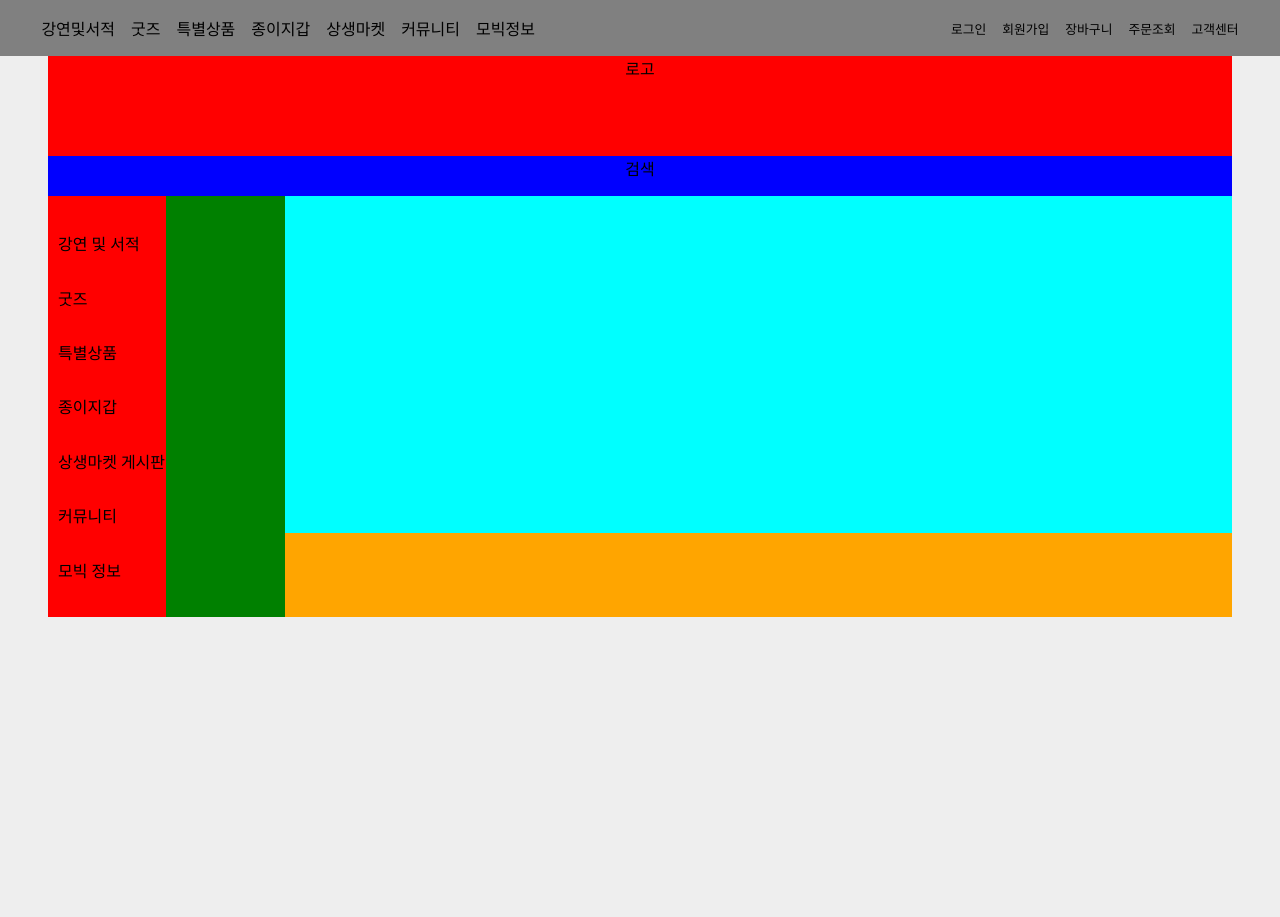
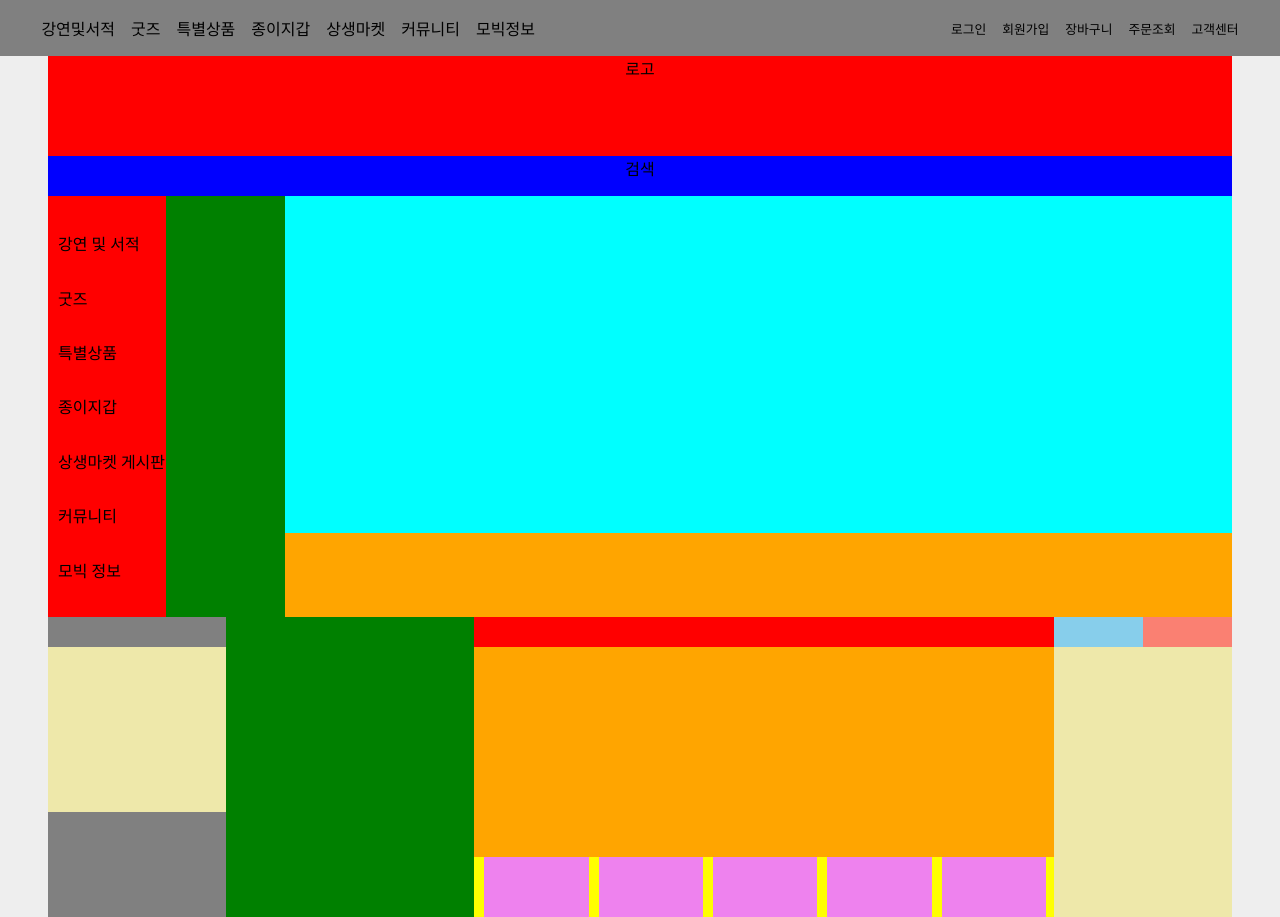
Before and after one commit to choonsimDev/MobickStation, a Next.js app: page / in a window 1280 px wide. Before the commit the page ends 800 px from the top, so only its background shows below. Built offline with nearby package versions, Linux system fonts and the light colour scheme; a web font is replaced by a local one.

Commit message:
Add TodayItem

```diff
--- /dev/null
+++ b/components/TodayItem.js
@@ -0,0 +1,150 @@
+import styled from "styled-components";
+
+
+
+const StyledRecommend = styled.header`
+    display: flex;
+    flex-direction: row;
+    justify-content: center;
+    align-items: center;
+    background-color: gray;
+    text-align: center;
+`;
+
+const Recommend1 = styled.div`
+    width: 15%;
+    height: 300px;
+    background-color: skyblue;
+    display: flex;
+    flex-direction: column;
+    `;
+const Recommend2 = styled.div`
+    width: 70%;
+    height: 300px;
+    background-color: pink;
+    display: flex;
+    flex-direction: row;
+
+    `;
+const Recommend3 = styled.div`
+    width: 15%;
+    height: 300px;
+    background-color: black;
+
+    `;
+
+const Recommend1_1 = styled.div`
+    width: 100%;
+    height: 10%;
+    background-color: gray;
+    `;
+const Recommend1_2 = styled.div`
+    width: 100%;
+    height: 55%;
+    background-color: palegoldenrod;
+`;
+const Recommend1_3 = styled.div`
+    width: 100%;
+    height: 35%;
+    background-color: gray;
+`;
+
+const Recommend2_1 = styled.div`
+    width: 30%;
+    height: 100%;
+    background-color: green;
+    `;
+const Recommend2_2 = styled.div`
+    width: 70%;
+    height: 100%;
+    background-color: saddlebrown;
+    display: flex;
+    flex-direction: column;
+`;
+
+const Recommend2_2_1 = styled.div`
+    width: 100%;
+    height: 10%;
+    background-color: red;
+`;
+const Recommend2_2_2 = styled.div`
+    width: 100%;
+    height: 70%;
+    background-color: orange;
+`;
+const Recommend2_2_3 = styled.div`
+    width: 100%;
+    height: 20%;
+    background-color: yellow;
+    display: flex;
+    flex-direction :row;
+`;
+
+const Recommend2_2_3_Pic = styled.div`
+    width: 18%;
+    height: 100%;
+    background-color: violet;
+    margin-left: 10px;
+`;
+
+const Recommend3_1 = styled.div`
+    width: 100%;
+    height: 10%;
+    background-color: gray;
+    display: flex;
+    flex: row;
+
+`;
+
+const Recommend3_1_1 = styled.div`
+    width: 50%;
+    height: 100%;
+    background-color: skyblue;
+`;
+
+const Recommend3_1_2 = styled.div`
+    width: 50%;
+    height: 100%;
+    background-color: salmon;
+`;
+
+const Recommend3_2 = styled.div`
+    width: 100%;
+    height: 90%;
+    background-color: palegoldenrod;
+`;
+
+
+export default function TodayItem() {
+    return (
+        <StyledRecommend>
+            <Recommend1>
+                <Recommend1_1></Recommend1_1>
+                <Recommend1_2></Recommend1_2>
+                <Recommend1_3></Recommend1_3>
+            </Recommend1>
+            <Recommend2>
+                <Recommend2_1></Recommend2_1>
+                <Recommend2_2>
+                    <Recommend2_2_1></Recommend2_2_1>
+                    <Recommend2_2_2></Recommend2_2_2>
+                    <Recommend2_2_3>
+                        <Recommend2_2_3_Pic></Recommend2_2_3_Pic>
+                        <Recommend2_2_3_Pic></Recommend2_2_3_Pic>
+                        <Recommend2_2_3_Pic></Recommend2_2_3_Pic>
+                        <Recommend2_2_3_Pic></Recommend2_2_3_Pic>
+                        <Recommend2_2_3_Pic></Recommend2_2_3_Pic>
+                        </Recommend2_2_3>
+                </Recommend2_2>
+            </Recommend2>
+            <Recommend3>
+                <Recommend3_1>
+                    <Recommend3_1_1></Recommend3_1_1>
+                    <Recommend3_1_2></Recommend3_1_2>
+                </Recommend3_1>
+                <Recommend3_2></Recommend3_2>
+            </Recommend3>
+
+        </StyledRecommend>
+    );
+}
--- a/pages/index.js
+++ b/pages/index.js
@@ -5,6 +5,7 @@ import styled from "styled-components";
 import Header from "@/components/Header";
 import LogoAndSearch from "@/components/LogoAndSearch";
 import Banner from "@/components/Banner";
+import TodayItem from "@/components/TodayItem";
 
 const StyledDiv = styled.div`
   display: flex;
@@ -25,6 +26,7 @@ export default function Home() {
       <Center>
         <LogoAndSearch />
         <Banner />
+        <TodayItem/>
       </Center>
     </>
   );
```
